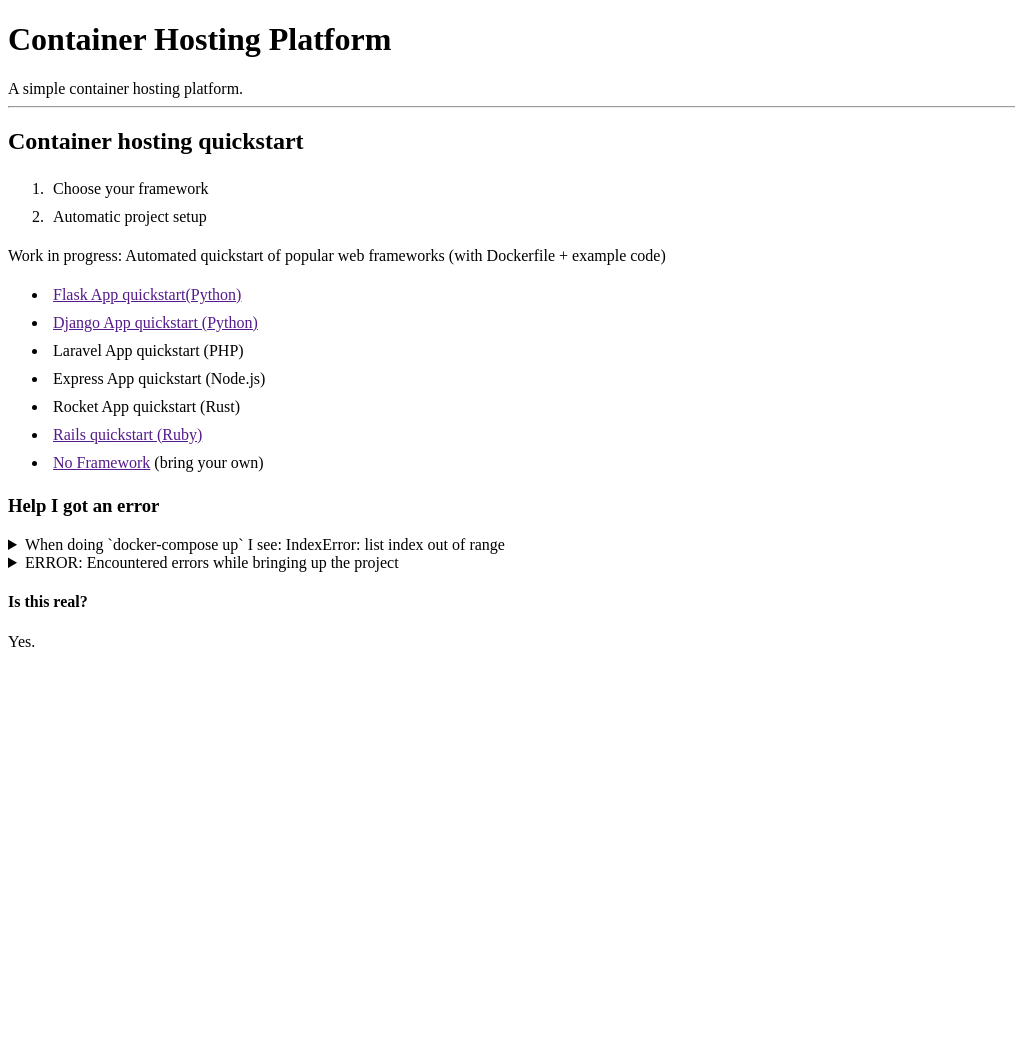
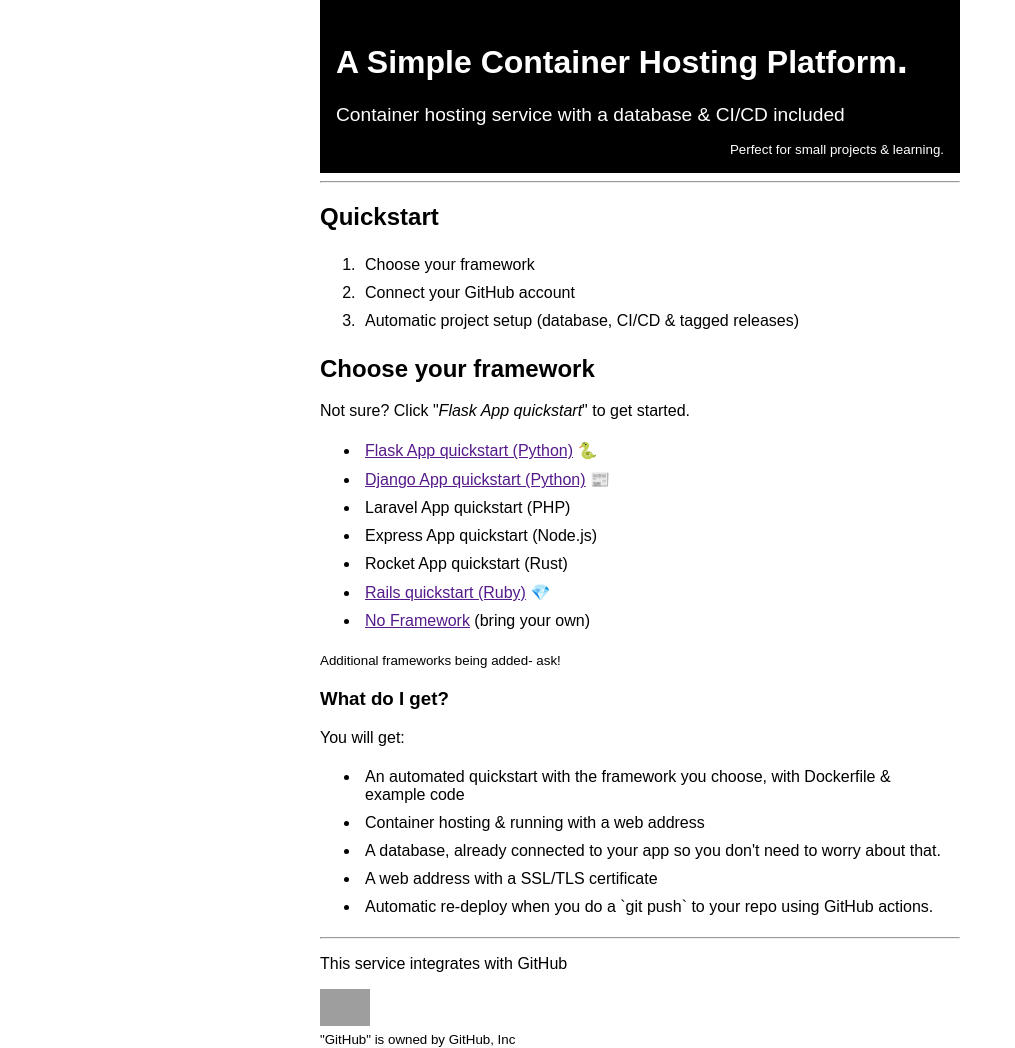
Before and after one commit to KarmaComputing/container-hosting, a Python web app: template templates/index.html in a window 1280 px wide. Shown: the whole page, without its empty margins (0-1015 px from the left). Before the commit the page ends 647 px from the top, so only its background shows below. Run offline with Jinja, Linux system fonts and the light colour scheme; the template is opened without the code that fills it, so the values that code supplies are empty; grey boxes are pictures that could not be loaded.

Commit message:
design huzza

`````diff
--- a/templates/index.html
+++ b/templates/index.html
@@ -5,63 +5,86 @@
 </head>
 
 <style>
+body {
+    font-family: sans-serif;
+    max-width: 800px;
+}
+
+@media (min-width:799px) {
+    body {
+        margin: 0 25%;
+    }
+}
+
 li {
     padding: 5px;
 }
+
+header {
+    background: black;
+    color: white;
+    padding: 1em;
+}
+
+.largeDot {
+    font-size: 1.25em;
+}
+
+.subheading {
+    font-size: 1.2em;
+    font-weight: initial;
+}
 </style>
 
-<h1>Container Hosting Platform</h1>
+<header>
+<h1>A Simple Container Hosting Platform<span class="largeDot">.</span></h1>
 
-A simple container hosting platform.
+<h2 class="subheading">Container hosting service with a database &amp; CI/CD included</h2>
+
+<small style="text-align: right;display: block;">Perfect for small projects &amp; learning.</small>
+
+</header>
 
 <hr />
-<h2>Container hosting quickstart</h2>
+<h2>Quickstart</h2>
 <ol>
 	<li>Choose your framework</li>
-	<li>Automatic project setup</li>
+    <li>Connect your GitHub account</li>
+	<li>Automatic project setup (database, CI/CD &amp; tagged releases)</li>
 </ol>
 
 
-Work in progress: Automated quickstart of popular web frameworks (with Dockerfile + example code)
+<h2>Choose your framework</h2>
+
+<p>Not sure? Click "<em>Flask App quickstart</em>" to get started.</p>
+
 <ul>
-    <li><a class="debounce" href="{{ github_authorize_url_flask }}">Flask App quickstart(Python)</a></li>
-    <li><a class="debounce" href="{{ github_authorize_url_django }}">Django App quickstart (Python)</a></li>
+    <li><a class="debounce" href="{{ github_authorize_url_flask }}">Flask App quickstart (Python)</a> 🐍</li>
+    <li><a class="debounce" href="{{ github_authorize_url_django }}">Django App quickstart (Python)</a> 📰</li>
     <li>Laravel App quickstart (PHP)</li>
     <li>Express App quickstart (Node.js)</li>
     <li>Rocket App quickstart (Rust)</li>
-    <li><a class="debounce" href="{{ github_authorize_url_rails }}">Rails quickstart (Ruby)</a></li>
+    <li><a class="debounce" href="{{ github_authorize_url_rails }}">Rails quickstart (Ruby)</a> 💎</li>
     <li><a class="debounce" href="{{ github_authorize_url }}">No Framework</a> (bring your own)</li>
 </ul>
+<small>Additional frameworks being added- ask!</small>
 
-
-<h3>Help I got an error</h3>
-
-<details>
-	<summary>When doing `docker-compose up` I see: IndexError: list index out of range</summary>
-
-````
-  File "compose/service.py", line 1950, in build
-  IndexError: list index out of range
-```
+<h3>What do I get?</h3>
+<p>You will get:</p>
 
 <ul>
-	<li>Did you recently try to build docker containers on an M1 mac? Do you usually use `--load`?</li>
-	<li>Try `COMPOSE_DOCKER_CLI_BUILD=0 docker-compose up`</li>
-	<li>See <a href="https://github.com/docker/compose/issues/8494">Failed to execute script docker-compose. IndexError: list index out of range</a></li>
+    <li>An automated quickstart with the framework you choose, with Dockerfile &amp; example code</li>
+    <li>Container hosting &amp; running with a web address</li>
+    <li>A database, already connected to your app so you don't need to worry about that.</li>
+    <li>A web address with a SSL/TLS certificate</li>
+    <li>Automatic re-deploy when you do a `git push` to your repo using GitHub actions.</li>
 </ul>
-</details>
 
-<details>
-	<summary>ERROR: Encountered errors while bringing up the project</summary>
-	<p>If you see the bind port is already allocated error, this usually means you have another application running on the same port (or forgot to stop docker-compose last time.</p> <p>Stop the other running application and start again</p>
-	<ul>
-	<li>Bind for 0.0.0.0:5000 failed: port is already allocated
-		ERROR: Encountered errors while bringing up the project.</li>
-	</ul>
-</details>
-
-<h4>Is this real?</h4>
-<p>Yes.</p>
+<hr />
+<p>This service integrates with GitHub</p>
+<img src="https://github.githubassets.com/images/modules/logos_page/GitHub-Mark.png" alt="Github logo" width="50px" />
+<br />
+<small>"GitHub" is owned by GitHub, Inc</small>
 
 <script>
 debounceLinks = document.getElementsByClassName("debounce");
`````
